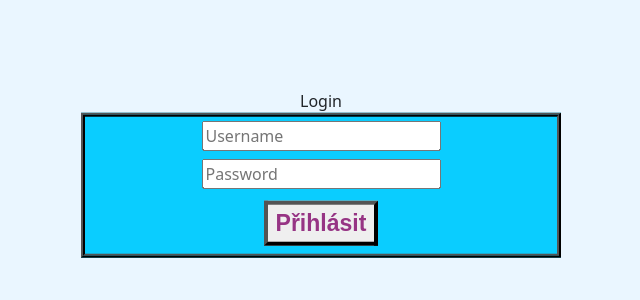
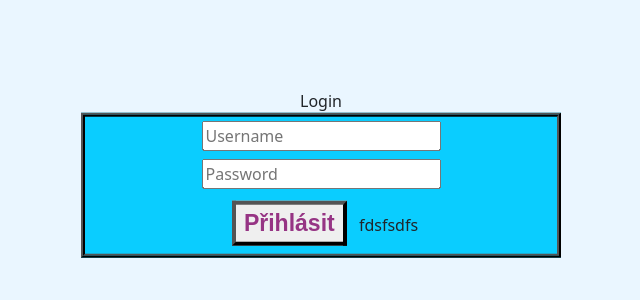
Before and after one commit to DominikKosar/RocnikovkaPVA, a Symfony app: template templates/index.html.twig in a window 1280 px wide. Shown: the part 227-527 px from the top of the page, without its empty margins (319-959 px from the left). Run offline with Twig, Linux system fonts and the light colour scheme; the template is opened without the code that fills it, so the values that code supplies are empty; some libraries are stand-ins or nearby versions.

Commit message:
Zkouska2

```diff
--- a/templates/index.html.twig
+++ b/templates/index.html.twig
@@ -23,7 +23,7 @@
                         <div class="container text-center">
                             <input type="text" placeholder="Username" class="m-1"><br>
                             <input type="password" placeholder="Password" class="m-1"><br>
-                            <button class="px-2 m-2 tlacitko" type="submit" value="white" name="submit"><a href="slevy">Přihlásit</a></button>
+                            <button class="px-2 m-2 tlacitko" type="submit" value="white" name="submit"><a href="slevy">Přihlásit</a></button> fdsfsdfs
                         </div>
                     {% endblock %}
                 </form>
```
